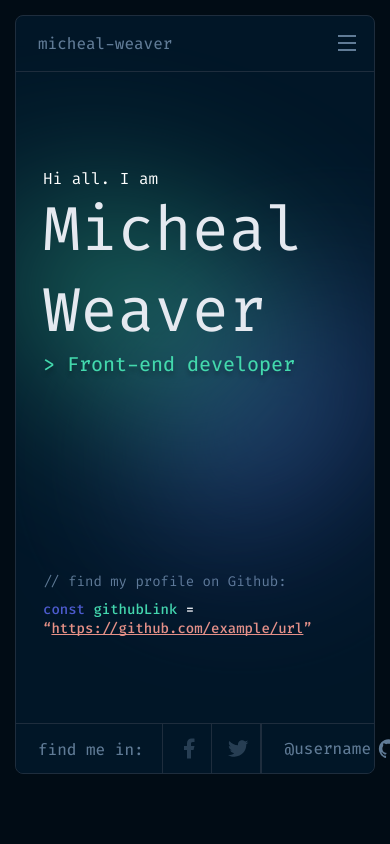
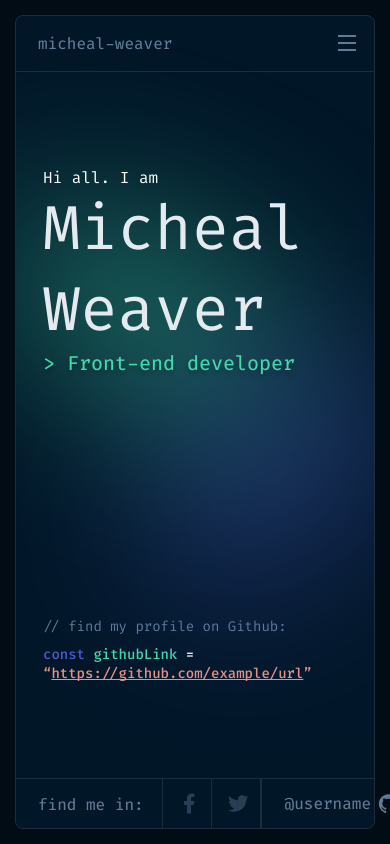
Before and after one commit to HokHHub/portfolioweaver, a React (Vite) app: page / in a window 390 px wide. Shown: the top 844 px of the page. Built offline with nearby package versions, Linux system fonts and the light colour scheme.

Commit message:
fixed hello section

```diff
--- a/src/App.css
+++ b/src/App.css
@@ -4,4 +4,15 @@
   background: #011627;
   background-color: #011627;
   margin: 0 auto;
+  height: 100%;
+  display: flex;
+  flex-direction: column;
 }
+
+main {
+  flex-grow: 1;
+  display: flex;
+  justify-content: center;
+  align-items: center;
+  position: relative;
+}
--- a/src/Components/Header/Header.module.css
+++ b/src/Components/Header/Header.module.css
@@ -62,7 +62,8 @@
 
 .header__burgerMenu {
     display: none;
-    z-index: 10000;
+    position: relative;
+    z-index: 1000;
     cursor: pointer;
     margin-top: 19px;
     margin-right: 18px;
--- a/src/Components/Hello/Hello.jsx
+++ b/src/Components/Hello/Hello.jsx
@@ -266,7 +266,7 @@ export default function Hello(props) {
                         </defs>
                     </svg>
                 </div>
-                <div className={s.container}>
+                <div className={s.container} style={{height: '100%'}}>
                     <div className={s.hello__all}>
                         <div className={s.hello__main}>
                             <div className={s.hello__titles}>
--- a/src/Components/Hello/Hello.module.css
+++ b/src/Components/Hello/Hello.module.css
@@ -23,8 +23,6 @@
 .hello__titles {
     position: relative;
     z-index: 100;
-    margin-top: 265px;
-    margin-left: 311px;
 }
 
 .hello__subtitles {
@@ -117,9 +115,7 @@
 }
 
 .hello__about {
-    margin-left: 311px;
     margin-top: 81px;
-    margin-bottom: 265px;
     gap: 9px;
     display: flex;
     flex-direction: column;
@@ -309,24 +305,8 @@
     position: relative;
 }
 
-@media screen and (max-width: 1760px) {
-    .hello__titles {
-        margin-left: 211px;
-    }
-
-    .hello__about {
-        margin-left: 211px;
-    }
-}
-
-@media screen and (max-width: 1660px) {
-    .hello__titles {
-        margin-left: 111px;
-    }
-
-    .hello__about {
-        margin-left: 111px;
-    }
+.hello__main {
+    margin: 0 27px;
 }
 
 @media screen and (max-width: 1560px) {
@@ -349,12 +329,7 @@
 }
 
 @media screen and (max-width: 1400px) {
-    .hello__titles {
-        margin-left: 52px;
-    }
-
     .hello__about {
-        margin-left: 52px;
         margin-top: 50px;
     }
 }
@@ -364,30 +339,14 @@
         display: none;
     }
 
-    .hello__titles {
-        margin-left: 80px;
-    }
-
     .hello__about {
-        margin-left: 80px;
         margin-top: 50px;
     }
 }
 
 @media screen and (max-width: 800px) {
-    .hello__titles {
-        margin-left: 27px;
-        margin-top: 96px;
-    }
-
     .hello__specialty {
         font-size: 20px;
-    }
-
-    .hello__about {
-        margin-left: 27px;
-        margin-bottom: 85px;
-        margin-top: 195px;
     }
 
     .hello__comment {
@@ -420,6 +379,23 @@
     }
 }
 
+@media screen and (max-width: 650px) {
+    .hello {
+        height: 100%;
+    }
+
+    .hello__all {
+        height: 100%;
+    }
+
+    .hello__main {
+        height: 100%;
+        display: flex;
+        flex-direction: column;
+        justify-content: space-around;
+    }
+}
+
 @media screen and (max-width: 500px) {
     .hello__specialty {
         color: #43D9AD
--- a/src/Layout.jsx
+++ b/src/Layout.jsx
@@ -2,6 +2,7 @@ import { useState } from 'react'
 import { Outlet } from 'react-router-dom'
 import Footer from './Components/Footer/Footer'
 import Header from './Components/Header/Header'
+import BurgerWindow from './Components/BurgerWindow/BurgerWindow'
 
 function Layout() {
     const [burgerWindow, setBurgerWindow] = useState('none')
@@ -10,7 +11,8 @@ function Layout() {
         <>
             <Header bWindow={burgerWindow} setBurgerWindow={setBurgerWindow} />
             <main>
-        <Outlet/>
+                <BurgerWindow bWindow={burgerWindow} setBurgerWindow={setBurgerWindow} />
+                <Outlet />
             </main>
             <Footer />
         </>
--- a/src/index.css
+++ b/src/index.css
@@ -1,6 +1,10 @@
 @font-face {
   font-family: 'Fira Code';
   src: url('/fonts/FiraCode.ttf');
+}
+
+body {
+  height: 100%;
 }
 
 :root {
@@ -8,9 +12,16 @@
   background: #010C15;
   padding: 69px;
   color: white;
+  height: 100vh;
 }
 
-@media screen and (max-width: 800px) {
+@media screen and (max-width: 1200px) {
+  :root {
+    padding: 25px;
+  }
+}
+
+@media screen and (max-width: 1000px) {
   :root {
     padding: 15px;
   }
```
Also changed, not shown: src/Components/Header/Header.jsx (+7 -6 lines). Lines whose indentation alone changed are shown as unchanged.
